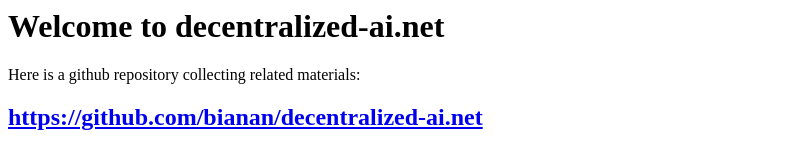
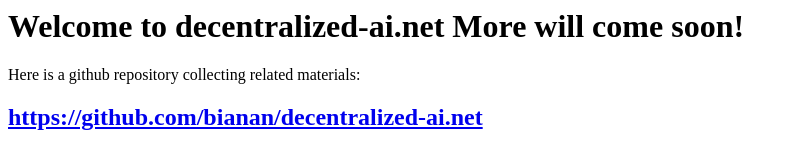
Before and after one commit to bianan/decentralized-ai.net, a plain HTML site: page index.html in a window 1280 px wide. Shown: the whole page, without its empty margins (0-797 px from the left). Drawn offline with Linux system fonts and the light colour scheme.

Commit message:
Update index.html

```diff
--- a/index.html
+++ b/index.html
@@ -1,4 +1,4 @@
-<h1>Welcome to decentralized-ai.net </h1>
+<h1>Welcome to decentralized-ai.net  More will come soon! </h1>
 
 Here is a github repository collecting related materials:
 
```
